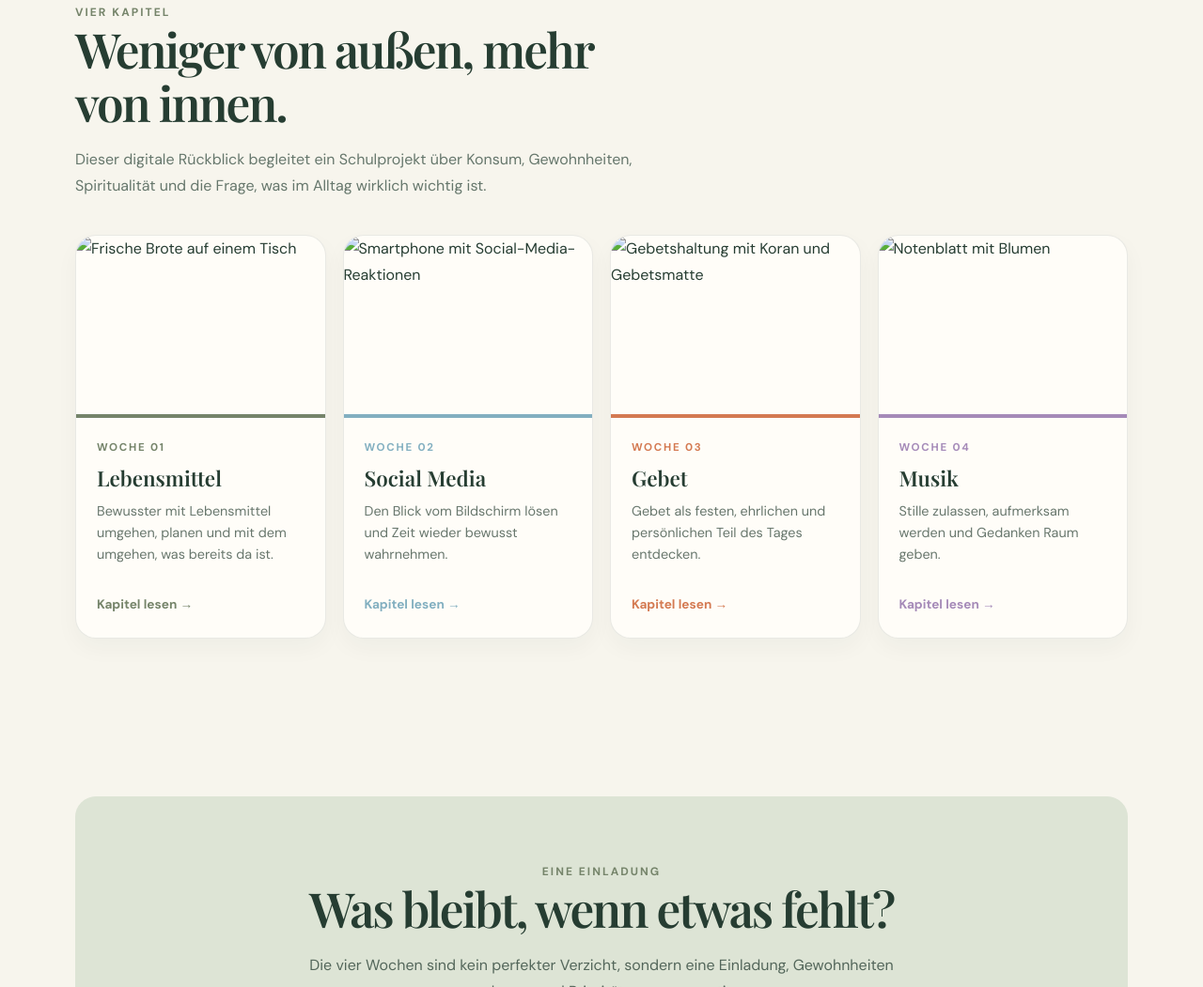
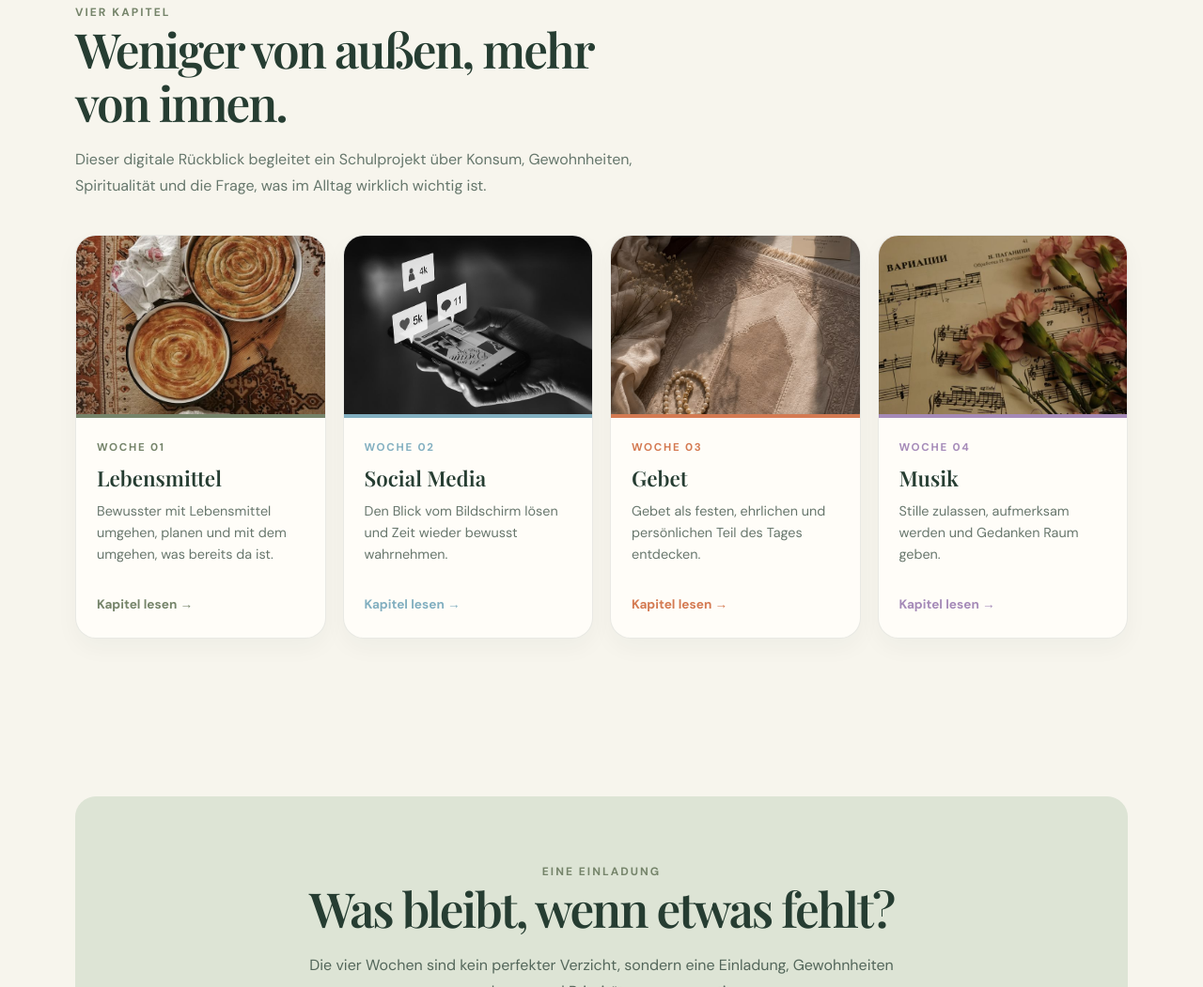
Before and after one commit to seharemona-web/Challenge-Eine-Wochen-ohne..., a plain HTML site: page index.html in a window 1280 px wide. Shown: the part 739-1790 px from the top of the page at 94% size. Drawn offline with nearby package versions, Linux system fonts and the light colour scheme; files that its build step writes are made by us from their sources; files whose address does not match are found by name.

Commit message:
Update index.html

```diff
--- a/index.html
+++ b/index.html
@@ -1,15 +1,15 @@
 <!doctype html>
 <html lang="de">
-<head><meta charset="utf-8"><meta name="viewport" content="width=device-width, initial-scale=1"><title>Eine Woche ohne... | Startseite</title><link rel="stylesheet" href="css/style.css"></head>
+<head><meta charset="utf-8"><meta name="viewport" content="width=device-width, initial-scale=1"><title>Eine Woche ohne... | Startseite</title><link rel="stylesheet" href="style.css"></head>
 <body class="food">
 <header class="site-header"><nav class="nav-wrap" aria-label="Hauptnavigation"><a class="brand" href="index.html">Eine Woche <span>ohne...</span></a><button class="nav-toggle" type="button" aria-label="Navigation öffnen">Menü</button><div class="nav-links"><a class="active" href="index.html">Startseite</a><a href="lebensmittel.html">Lebensmittel</a><a href="social-media.html">Social Media</a><a href="gebet.html">Gebet</a><a href="musik.html">Musik</a><a href="fazit.html">Mein Fazit</a></div></nav></header>
 <main class="page-shell">
 <section class="hero"><div class="container hero-grid"><div><div class="eyebrow">Ein persönliches Experiment</div><h1>Eine Woche<br><em>ohne...</em></h1><p class="lead">Vier Wochen, vier bewusste Entscheidungen: weniger verschwenden, weniger scrollen, regelmäßiger beten und Stille neu entdecken.</p><a class="button" href="#herausforderungen">Die Kapitel entdecken <span>↓</span></a></div><div class="hero-art"><img src="assets/girl.png" alt="Eine Frau liest ein Buch am Fenster"></div></div></section>
 <section class="section" id="herausforderungen"><div class="container"><div class="section-heading"><div class="eyebrow">Vier Kapitel</div><h2>Weniger von außen, mehr von innen.</h2><p>Dieser digitale Rückblick begleitet ein Schulprojekt über Konsum, Gewohnheiten, Spiritualität und die Frage, was im Alltag wirklich wichtig ist.</p></div><div class="challenge-grid">
-<article class="challenge-card" style="--card-accent:#75846a"><img src="assets/lebensmittel.png" alt="Frische Brote auf einem Tisch"><div class="card-body"><div class="card-number">Woche 01</div><h3>Lebensmittel</h3><p>Bewusster mit Lebensmittel umgehen, planen und mit dem umgehen, was bereits da ist.</p><a class="text-link" href="lebensmittel.html">Kapitel lesen →</a></div></article>
-<article class="challenge-card" style="--card-accent:#82afc0"><img src="assets/social-media.png" alt="Smartphone mit Social-Media-Reaktionen"><div class="card-body"><div class="card-number">Woche 02</div><h3>Social Media</h3><p>Den Blick vom Bildschirm lösen und Zeit wieder bewusst wahrnehmen.</p><a class="text-link" href="social-media.html">Kapitel lesen →</a></div></article>
-<article class="challenge-card" style="--card-accent:#d47a52"><img src="assets/gebet.png" alt="Gebetshaltung mit Koran und Gebetsmatte"><div class="card-body"><div class="card-number">Woche 03</div><h3>Gebet</h3><p>Gebet als festen, ehrlichen und persönlichen Teil des Tages entdecken.</p><a class="text-link" href="gebet.html">Kapitel lesen →</a></div></article>
-<article class="challenge-card" style="--card-accent:#a58ab8"><img src="assets/musik.png" alt="Notenblatt mit Blumen"><div class="card-body"><div class="card-number">Woche 04</div><h3>Musik</h3><p>Stille zulassen, aufmerksam werden und Gedanken Raum geben.</p><a class="text-link" href="musik.html">Kapitel lesen →</a></div></article>
+<article class="challenge-card" style="--card-accent:#75846a"><img src="lebensmittel.png" alt="Frische Brote auf einem Tisch"><div class="card-body"><div class="card-number">Woche 01</div><h3>Lebensmittel</h3><p>Bewusster mit Lebensmittel umgehen, planen und mit dem umgehen, was bereits da ist.</p><a class="text-link" href="lebensmittel.html">Kapitel lesen →</a></div></article>
+<article class="challenge-card" style="--card-accent:#82afc0"><img src="social-media.png" alt="Smartphone mit Social-Media-Reaktionen"><div class="card-body"><div class="card-number">Woche 02</div><h3>Social Media</h3><p>Den Blick vom Bildschirm lösen und Zeit wieder bewusst wahrnehmen.</p><a class="text-link" href="social-media.html">Kapitel lesen →</a></div></article>
+<article class="challenge-card" style="--card-accent:#d47a52"><img src="gebet.png" alt="Gebetshaltung mit Koran und Gebetsmatte"><div class="card-body"><div class="card-number">Woche 03</div><h3>Gebet</h3><p>Gebet als festen, ehrlichen und persönlichen Teil des Tages entdecken.</p><a class="text-link" href="gebet.html">Kapitel lesen →</a></div></article>
+<article class="challenge-card" style="--card-accent:#a58ab8"><img src="musik.png" alt="Notenblatt mit Blumen"><div class="card-body"><div class="card-number">Woche 04</div><h3>Musik</h3><p>Stille zulassen, aufmerksam werden und Gedanken Raum geben.</p><a class="text-link" href="musik.html">Kapitel lesen →</a></div></article>
 </div></div></section>
 <section class="section"><div class="container"><div class="final-card"><div class="eyebrow">Eine Einladung</div><h2>Was bleibt, wenn etwas fehlt?</h2><p>Die vier Wochen sind kein perfekter Verzicht, sondern eine Einladung, Gewohnheiten anzuschauen und Prioritäten neu zu sortieren.</p><a class="button" href="fazit.html">Zum persönlichen Fazit</a></div></div></section>
 </main><footer class="footer"><div class="container footer-inner"><span>Eine Woche ohne... · Persönliches Schulprojekt</span><a href="fazit.html">Zum Fazit →</a></div></footer>
```
